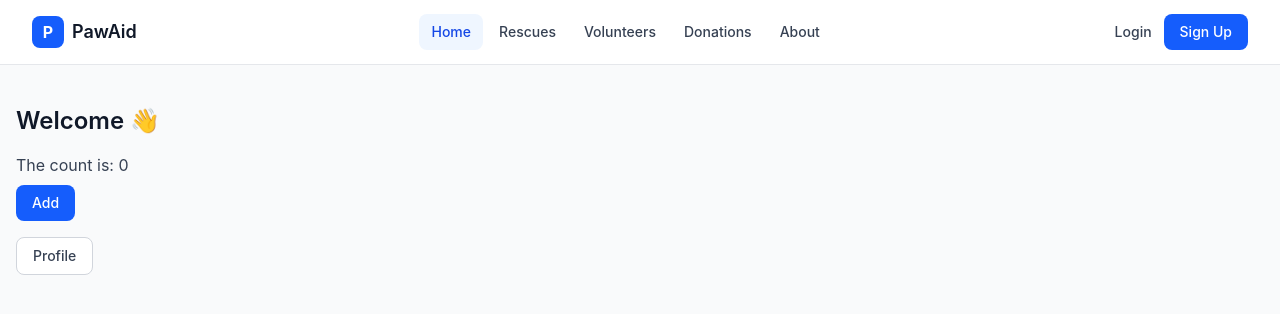
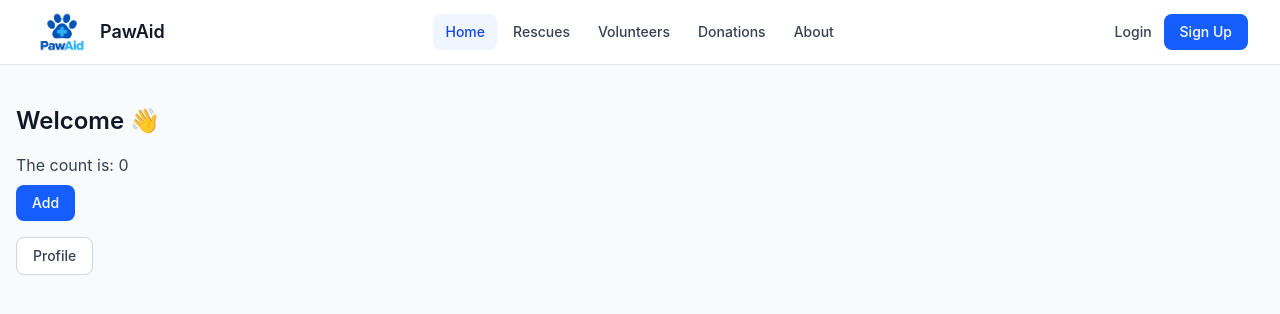
Before and after one commit to Imraj-Rabbani/PawAid, a React app in the folder frontend/: page / in a window 1280 px wide. Shown: the top 314 px of the page. Built offline with nearby package versions, Linux system fonts and the light colour scheme; the HTML template or start-up script is replaced by a standard one.

Commit message:
Add logo

```diff
--- a/frontend/src/components/Navbar.jsx
+++ b/frontend/src/components/Navbar.jsx
@@ -41,9 +41,11 @@ export default function Navbar({ user: userProp }) {
             onClick={() => navigate("/")}
             className="flex items-center gap-2 shrink-0"
           >
-            <div className="w-8 h-8 rounded-lg bg-blue-600 flex items-center justify-center text-white font-bold">
-              P
-            </div>
+            <img
+              src="/logo.png"
+              alt="PawAid logo"
+              className="w-15 h-15 rounded-lg object-contain"
+            />
             <span className="font-semibold text-gray-900 text-lg hidden sm:block">
               PawAid
             </span>
@@ -55,11 +57,10 @@ export default function Navbar({ user: userProp }) {
               <button
                 key={link.path}
                 onClick={() => navigate(link.path)}
-                className={`px-3 py-2 text-sm font-medium rounded-lg transition ${
-                  isActive(link.path)
+                className={`px-3 py-2 text-sm font-medium rounded-lg transition ${isActive(link.path)
                     ? "text-blue-700 bg-blue-50"
                     : "text-gray-700 hover:text-blue-700 hover:bg-gray-50"
-                }`}
+                  }`}
               >
                 {link.label}
               </button>
@@ -154,11 +155,10 @@ export default function Navbar({ user: userProp }) {
                   navigate(link.path);
                   setMobileOpen(false);
                 }}
-                className={`text-left px-3 py-2 text-sm font-medium rounded-lg transition ${
-                  isActive(link.path)
+                className={`text-left px-3 py-2 text-sm font-medium rounded-lg transition ${isActive(link.path)
                     ? "text-blue-700 bg-blue-50"
                     : "text-gray-700 hover:bg-gray-50"
-                }`}
+                  }`}
               >
                 {link.label}
               </button>
```
Also changed, not shown: frontend/public/logo.png (added).
